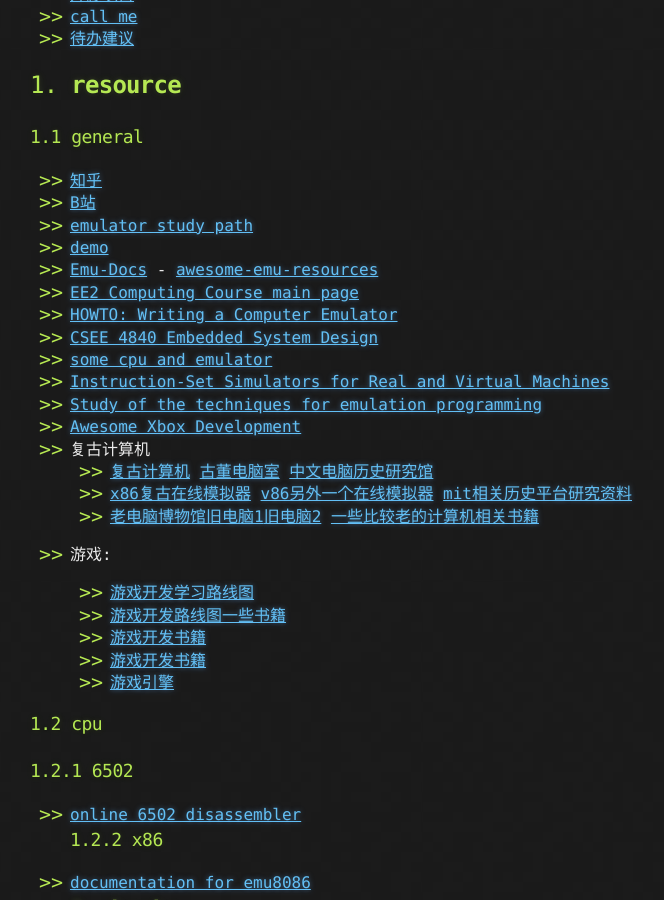
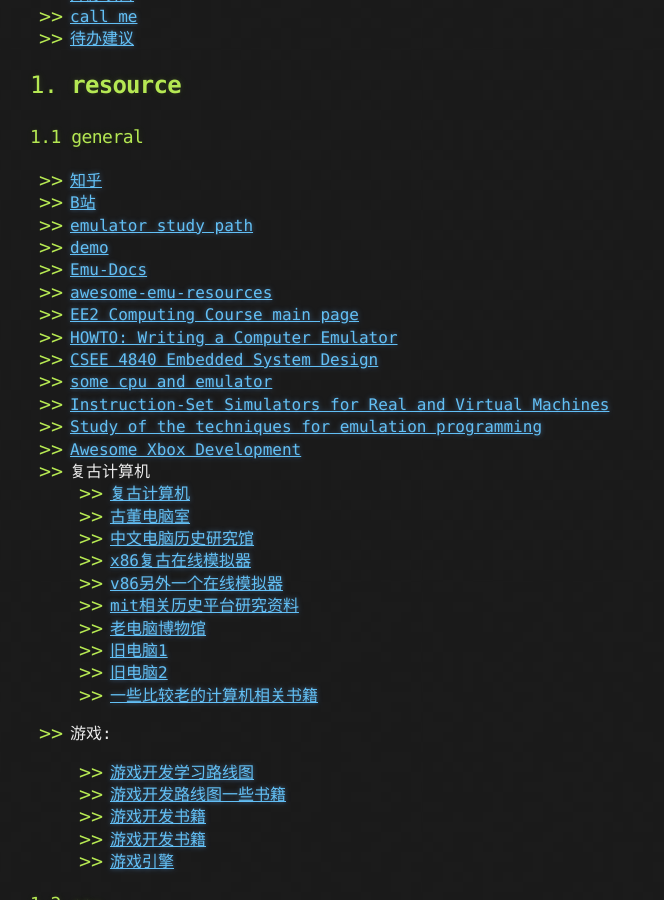
Before and after one commit to jinjiacun123/jinjiacun123.github.io, a Jekyll site: the page built from index.md, in a window 1280 px wide and 900 px high, scrolled down 483 px. Shown: the whole window, without its empty margins (110-774 px from the left). Built offline with Jekyll 4.4.1, drawn with Linux system fonts in a browser that asks for light colours; our own code applies the rules of GitHub Pages for plain Markdown files.

Commit message:
界面补充

```diff
--- a/index.md
+++ b/index.md
@@ -24,7 +24,8 @@
 - [B站](https://space.bilibili.com/3493279404395296)
 - [emulator study path](/study_path.md)
 - [demo](/docs/demo/index.html)
-- [Emu-Docs](https://github.com/shonumi/Emu-Docs) - [awesome-emu-resources](https://github.com/marethyu/awesome-emu-resources)
+- [Emu-Docs](https://github.com/shonumi/Emu-Docs)
+- [awesome-emu-resources](https://github.com/marethyu/awesome-emu-resources)
 - [EE2 Computing Course main page](http://www.ee.ic.ac.uk/pcheung/teaching/ee2_computing/)
 - [HOWTO: Writing a Computer Emulator](http://fms.komkon.org/EMUL8/HOWTO.html)
 - [CSEE 4840 Embedded System Design](https://www.cs.columbia.edu/~sedwards/classes/2016/4840-spring/)
@@ -33,9 +34,16 @@
 - [Study of the techniques for emulation programming](http://www.xsim.com/papers/Bario.2001.emubook.pdf)
 - [Awesome Xbox Development](https://xbox1.dev/)
 * 复古计算机
-  * [复古计算机](https://www.retromuseum.org/) [古董电脑室](https://pengan1987.github.io/) [中文电脑历史研究馆](https://rpc.huijiwiki.com/wiki/%E9%A6%96%E9%A1%B5)
-  * [x86复古在线模拟器](https://copy.sh/v86/) [v86另外一个在线模拟器](https://xb6.cn/tools/v86/) [mit相关历史平台研究资料](https://mitpress.mit.edu/series/platform-studies/)
-  * [老电脑博物馆](https://www.oldcomputermuseum.com/default.htm)[旧电脑1](https://oldcomputer.info/index.htm)[旧电脑2](https://oldcomputers.net/indexwp.html) [一些比较老的计算机相关书籍](http://www.rsp-italy.it/IT/Books/)
+  * [复古计算机](https://www.retromuseum.org/)
+  * [古董电脑室](https://pengan1987.github.io/)
+  * [中文电脑历史研究馆](https://rpc.huijiwiki.com/wiki/%E9%A6%96%E9%A1%B5)
+  * [x86复古在线模拟器](https://copy.sh/v86/)
+  * [v86另外一个在线模拟器](https://xb6.cn/tools/v86/)
+  * [mit相关历史平台研究资料](https://mitpress.mit.edu/series/platform-studies/)
+  * [老电脑博物馆](https://www.oldcomputermuseum.com/default.htm)
+  * [旧电脑1](https://oldcomputer.info/index.htm)
+  * [旧电脑2](https://oldcomputers.net/indexwp.html)
+  * [一些比较老的计算机相关书籍](http://www.rsp-italy.it/IT/Books/)
 * 游戏:
 
   * [游戏开发学习路线图](https://miloyip.github.io/game-programmer/)
```
